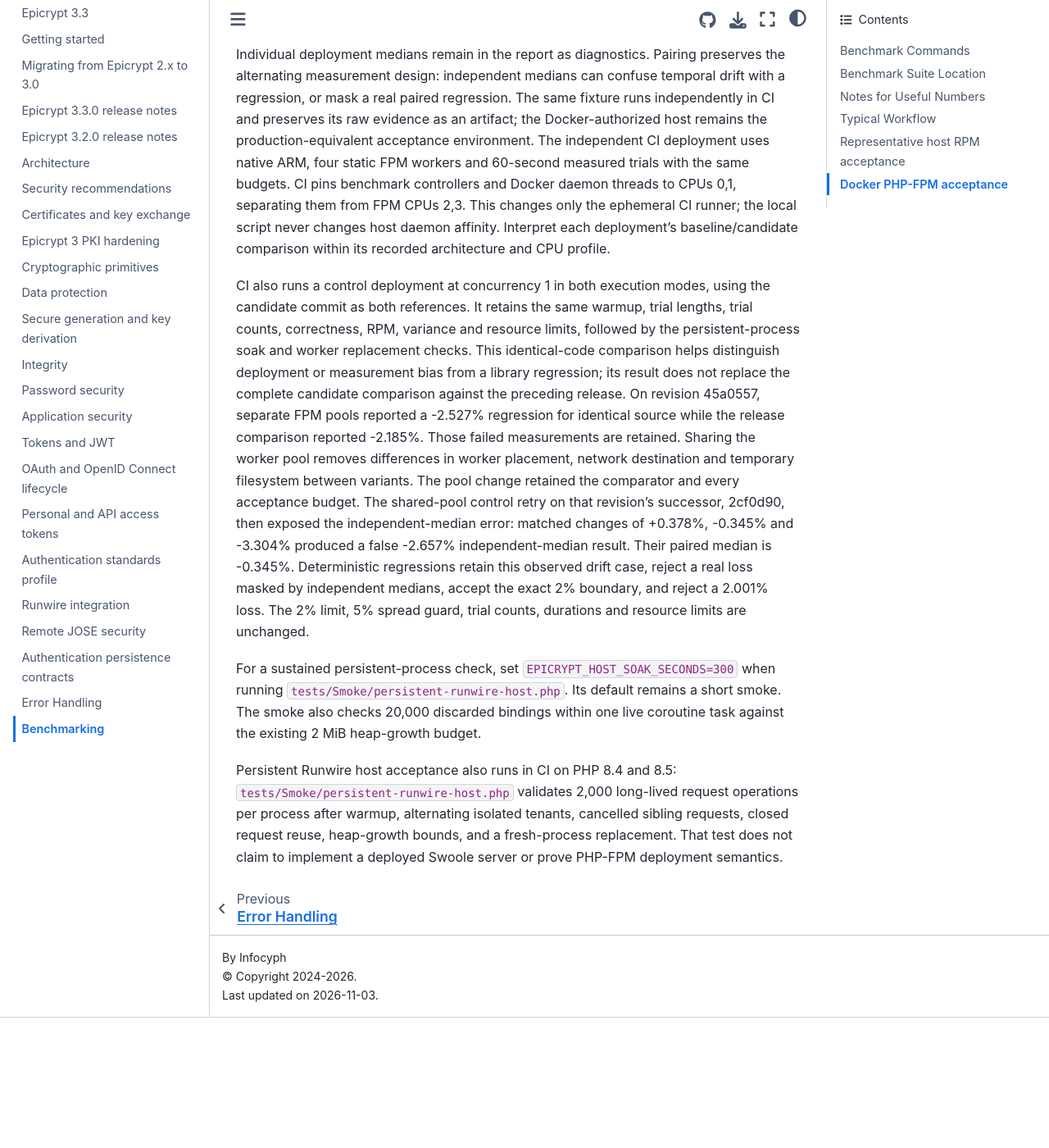
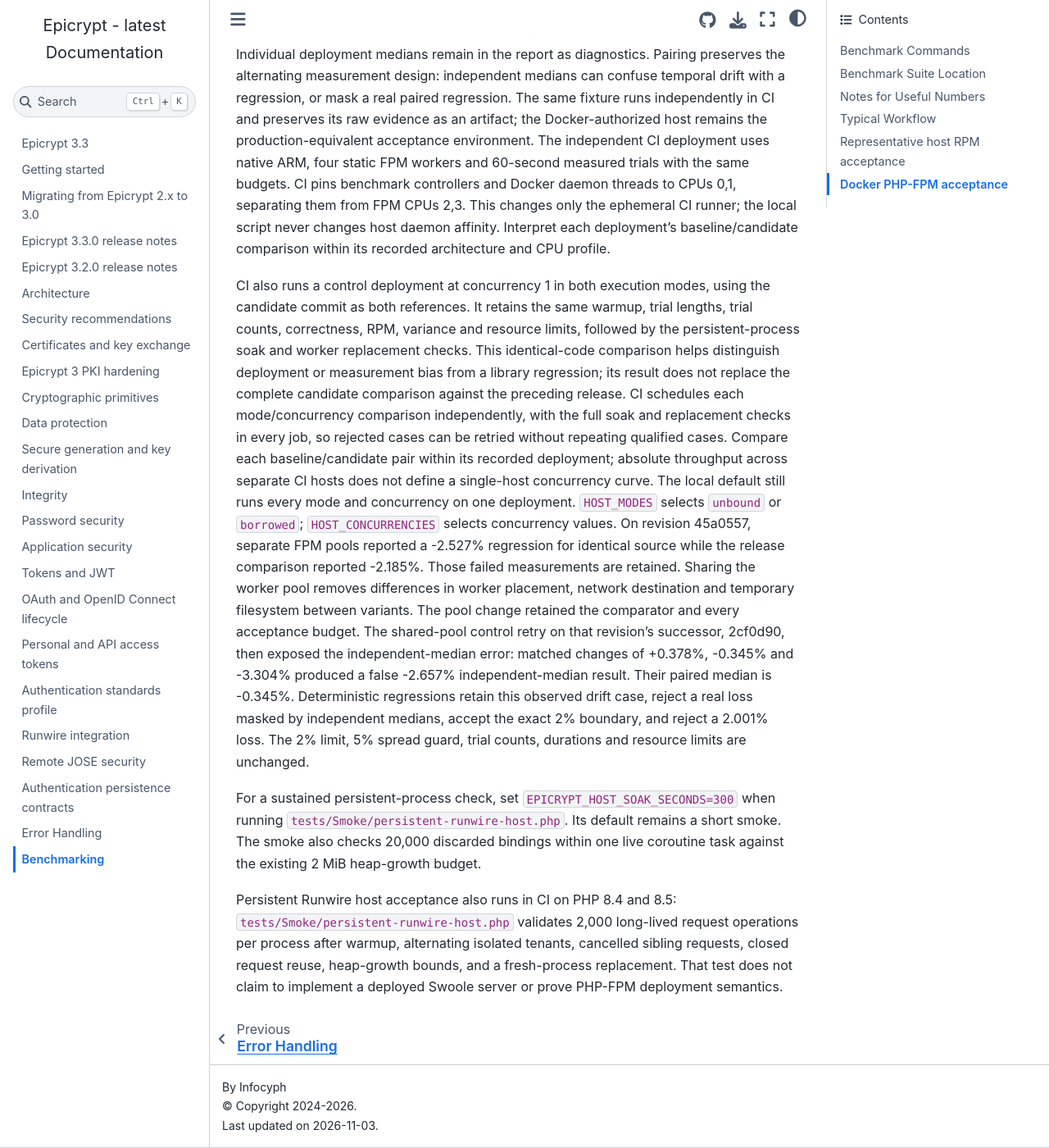
Before and after one commit to infocyph/Epicrypt, a Sphinx documentation site: the page built from docs/benchmarking.rst, in a window 1280 px wide and 1400 px high, scrolled down 4162 px. Shown: the whole window at 82% size. Built offline with Sphinx 7.4.7 and the Sphinx Book theme 1.1.4, drawn with Linux system fonts in a browser that asks for light colours; before the commit the page ends 5403 px from its top, so only the background shows below that.

Commit message:
Run matched release acceptance cases independently in CI

```diff
--- a/docs/benchmarking.rst
+++ b/docs/benchmarking.rst
@@ -197,6 +197,13 @@
 This identical-code comparison helps distinguish deployment or measurement
 bias from a library regression; its result does not replace the complete
 candidate comparison against the preceding release.
+CI schedules each mode/concurrency comparison independently, with the full
+soak and replacement checks in every job, so rejected cases can be retried
+without repeating qualified cases. Compare each baseline/candidate pair
+within its recorded deployment; absolute throughput across separate CI hosts
+does not define a single-host concurrency curve. The local default still
+runs every mode and concurrency on one deployment. ``HOST_MODES`` selects
+``unbound`` or ``borrowed``; ``HOST_CONCURRENCIES`` selects concurrency values.
 On revision 45a0557, separate FPM pools reported a -2.527% regression for
 identical source while the release comparison reported -2.185%. Those failed
 measurements are retained. Sharing the worker pool removes differences in
```
Also changed, not shown: docs/plans/epicrypt-3.3-release-audit-plan.md (+1 -0 lines), 2 other files.
